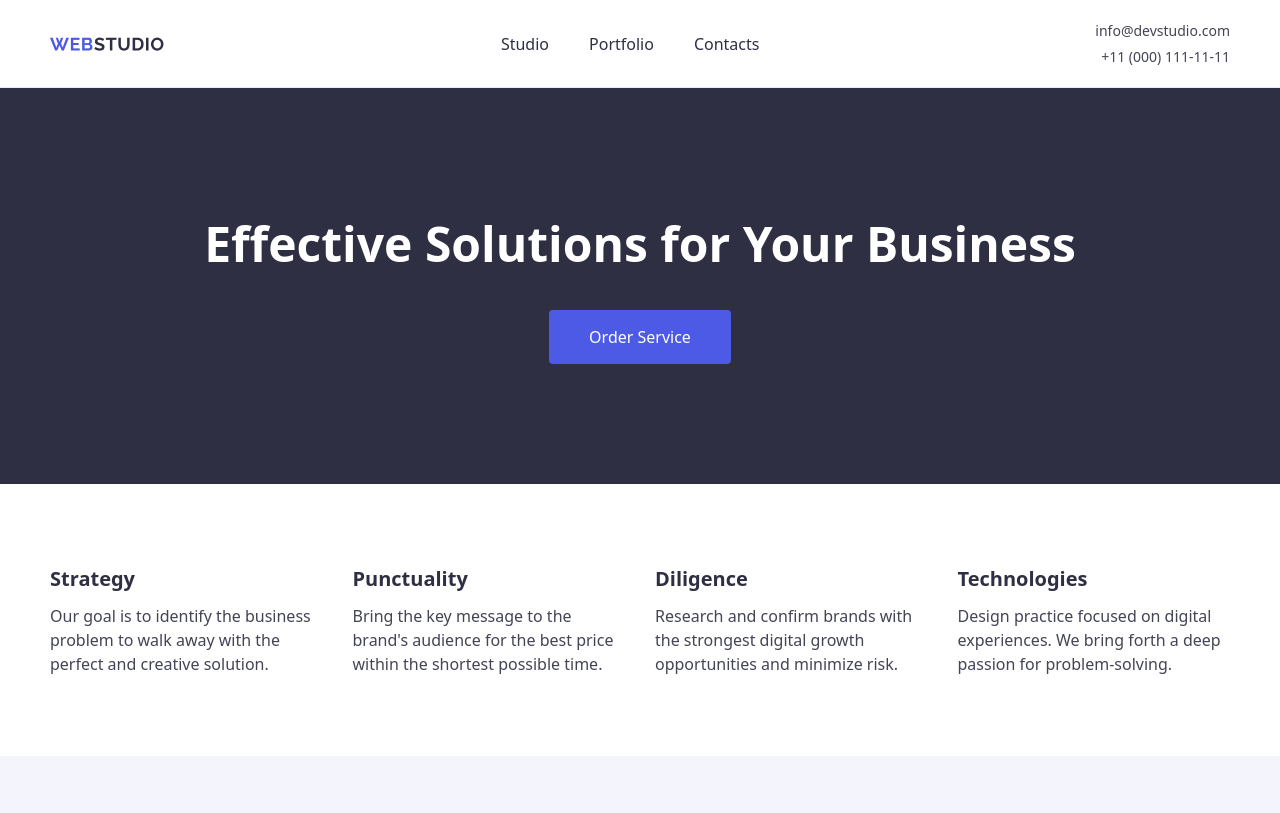
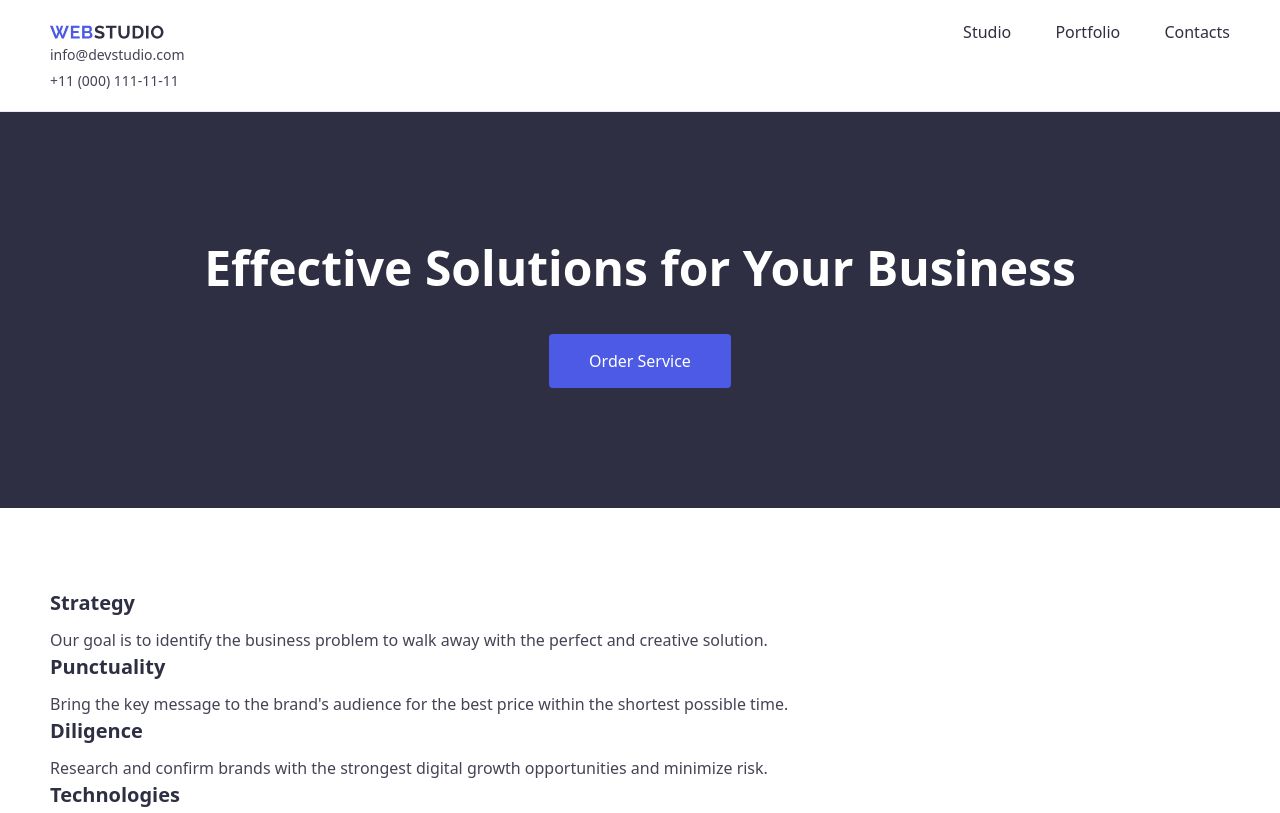
Before and after one commit to zehrayazici/goit-markup-hw-02, a plain HTML site: page index.html in a window 1280 px wide. Shown: the top 813 px of the page. Drawn offline with nearby package versions, Linux system fonts and the light colour scheme.

Commit message:
Update styles.css

```diff
--- a/css/styles.css
+++ b/css/styles.css
@@ -23,23 +23,33 @@ ul {
   margin: 0;
 }
 
-/* Header */
 .header {
-  display: flex;
-  align-items: center;
-  justify-content: space-between;
   padding: 20px 50px;
   background-color: #ffffff;
   border-bottom: 1px solid #e7e9fc;
+  overflow: hidden;
+}
+
+.logo {
+  float: left;
 }
 
 .logo img {
   display: block;
 }
 
+.nav-menu {
+  float: right;
+}
+
 .nav-menu ul {
-  display: flex;
-  gap: 40px;
+  margin: 0;
+  padding: 0;
+}
+
+.nav-menu ul li {
+  display: inline-block;
+  margin-left: 40px;
 }
 
 .nav-menu a {
@@ -54,10 +64,17 @@ ul {
 }
 
 .contact {
-  display: flex;
-  flex-direction: column;
-  align-items: flex-end;
-  gap: 5px;
+  clear: both;
+  margin-top: 10px;
+}
+
+.contact > * {
+  display: block;
+  margin-bottom: 5px;
+}
+
+.contact > *:last-child {
+  margin-bottom: 0;
 }
 
 .contact a {
@@ -70,7 +87,7 @@ ul {
   color: #404bbf;
 }
 
-/* Hero */
+
 .head {
   background-color: #2e2f42;
   text-align: center;
@@ -97,11 +114,8 @@ ul {
   background-color: #404bbf;
 }
 
-/* Studio */
+
 .studio {
-  display: grid;
-  grid-template-columns: repeat(4, 1fr);
-  gap: 30px;
   padding: 80px 50px;
   background-color: #ffffff;
 }
@@ -117,7 +131,15 @@ ul {
   color: #434455;
 }
 
-/* Team */
+.studioo .item {
+  display: inline-block;
+  vertical-align: top;
+  width: 23%; /* 4 kolona yakın */
+  margin: 0 1% 30px 1%; /* gap yerine margin */
+  box-sizing: border-box;
+}
+
+
 .team {
   text-align: center;
   padding: 80px 50px;
@@ -129,18 +151,12 @@ ul {
   margin-bottom: 50px;
 }
 
-.teams {
-  font-size: 0;
-}
-
 .teamss {
   display: inline-block;
   vertical-align: top;
   width: 22%;
   margin: 0 1% 20px 1%;
-  font-size: 16px;
 }
-
 
 .teamss h3 {
   font-size: 18px;
@@ -153,7 +169,7 @@ ul {
   color: #434455;
 }
 
-/* Portfolio */
+
 .portfolio {
   padding: 80px 50px;
   background-color: #ffffff;
@@ -165,18 +181,12 @@ ul {
   margin-bottom: 50px;
 }
 
-.projects {
-  font-size: 0;
-}
-
 .project {
   display: inline-block;
   vertical-align: top;
   width: 30%;
   margin: 0 1% 20px 1%;
-  font-size: 16px;
 }
-
 
 .project img {
   width: 100%;
@@ -198,7 +208,7 @@ ul {
   box-shadow: 0px 4px 8px rgba(0,0,0,0.15);
 }
 
-/* Footer */
+
 .footer {
   background-color: #2e2f42;
   color: #ffffff;
@@ -211,6 +221,7 @@ ul {
   margin-bottom: 20px;
 }
 
+
 .footer p {
   font-size: 14px;
   max-width: 400px;
```
